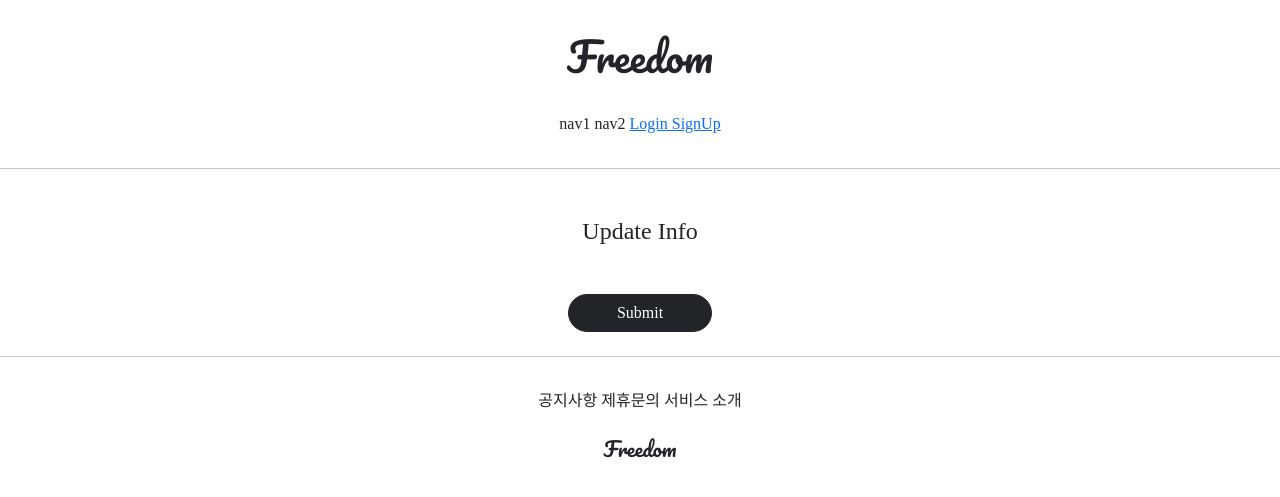
After one commit to Jeongp4939/Class, a Django app: template accountapp/templates/accountapp/update.html in a window 1280 px wide. The commit adds this page. Shown: the top 497 px of the page. Run offline with Django 3.2, Linux system fonts and the light colour scheme; the template is opened without the code that fills it: most values are stand-ins (such as "Sample title", 1, 10 or a date in 2020); some libraries are stand-ins or nearby versions.

Commit message:
7/15 class project2_03

```diff
--- /dev/null
+++ b/accountapp/templates/accountapp/update.html
@@ -0,0 +1,23 @@
+{% extends 'base.html' %}
+{% load bootstrap4 %}
+
+{% block content %}
+
+    <div class="text-center mw-500 m-auto">
+        <div class="m-5">
+            <h4>Update Info</h4>
+        </div>
+        <div>
+            <form action="{% url 'accountapp:update' pk=target_user.pk %}" method="post">
+                {% csrf_token %}
+                {% bootstrap_form form %}
+                <div class="m-4">
+                    <input type="submit" class="btn btn-dark rounded-pill px-5">
+                </div>
+            </form>
+
+        </div>
+    </div>
+
+
+{% endblock %}
--- a/accountapp/urls.py
+++ b/accountapp/urls.py
@@ -1,19 +1,17 @@
 from django.contrib.auth.views import LoginView, LogoutView
 from django.urls import path
 
-from accountapp.views import hello_world, AccountCreateView, AccountDetailView
+from accountapp.views import hello_world, AccountCreateView, AccountDetailView, AccountUpdateView
 
 app_name = 'accountapp'
 
 urlpatterns = [
     path('hello_world/', hello_world, name='hello_world'),
-
     path('login/', LoginView.as_view(template_name='accountapp/login.html'),
          name='login'),
-
     path('logout/', LogoutView.as_view(), name='logout'),
 
     path('create/', AccountCreateView.as_view(), name='create'),    # as_view 클래스가 아닌 함수로서 가져와줌
-
     path('detail/<int:pk>', AccountDetailView.as_view(), name='detail'),
+    path('update/<int:pk>', AccountUpdateView.as_view(), name='update'),
 ]
```
Also changed, not shown: accountapp/templates/accountapp/detail.html (+5 -2 lines), accountapp/views.py (+8 -1 lines).
